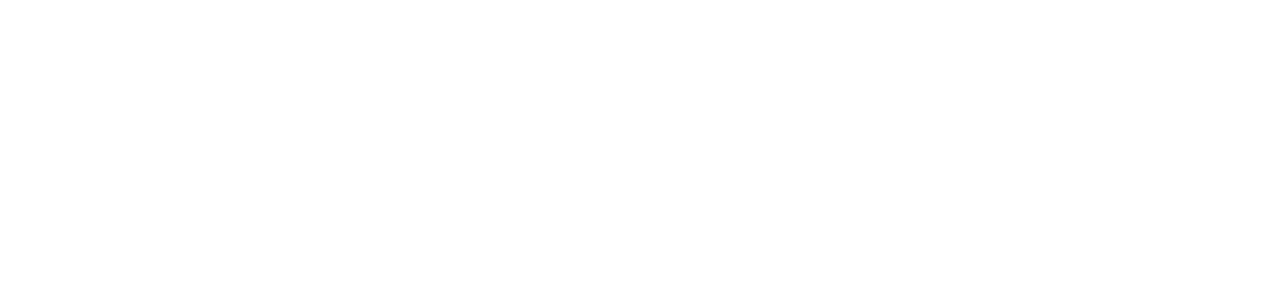
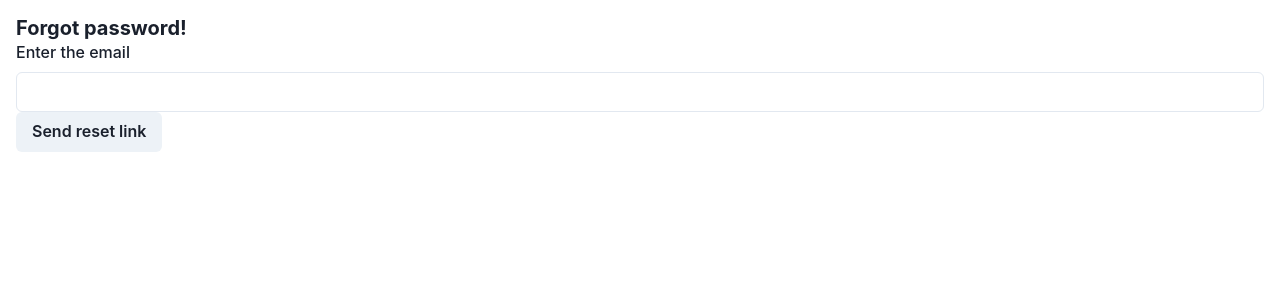
Before and after one commit to glaucusec/expense-tracker-firebase, a React (Vite) app: page /forgot-password in a window 1280 px wide. Before the commit this address had no page. Shown: the top 300 px of the page. Built offline with nearby package versions, Linux system fonts and the light colour scheme.

Commit message:
Forgot Password Workflow

```diff
--- a/src/App.jsx
+++ b/src/App.jsx
@@ -1,17 +1,32 @@
-import { useState } from "react";
+import React from "react";
+import { Routes, Route, Navigate } from "react-router-dom";
 import SignUp from "./components/SignUp";
 import Login from "./components/Login";
 import Home from "./components/Home";
 import Profile from "./components/Profile";
-import { Routes, Route } from "react-router-dom";
+import ForgotPassword from "./components/ForgotPassword";
+import { AuthContext } from "./context/AuthContext";
 
 function App() {
+  const AuthCtx = React.useContext(AuthContext);
+  const loggedIn = AuthCtx.idToken !== "";
+
+  const renderElement = () => {
+    if (loggedIn) {
+      return <Route path="/" element={<Navigate to="/home" />} />;
+    } else {
+      return <Route path="/" element={<Navigate to="/login" />} />;
+    }
+  };
+
   return (
     <Routes>
+      {renderElement()}
       <Route path="/signup" element={<SignUp />} />
       <Route path="/login" element={<Login />} />
       <Route path="/home" element={<Home />} />
       <Route path="/profile" element={<Profile />} />
+      <Route path="/forgot-password" element={<ForgotPassword />} />
     </Routes>
   );
 }
--- /dev/null
+++ b/src/components/ForgotPassword.jsx
@@ -0,0 +1,69 @@
+import React, { useState } from "react";
+import axios from "axios";
+import {
+  Box,
+  Input,
+  FormControl,
+  FormLabel,
+  Heading,
+  Flex,
+  Button,
+  useToast,
+} from "@chakra-ui/react";
+
+const API_KEY = import.meta.env.VITE_API_KEY;
+
+export default function ForgotPassword() {
+  const [isLoading, setIsLoading] = useState(false);
+  const toast = useToast();
+  const [email, setEmail] = useState("");
+
+  const emailUpdateHandler = (e) => {
+    setEmail(e.target.value);
+  };
+
+  const submitHandler = async (e) => {
+    e.preventDefault();
+    try {
+      setIsLoading(true);
+      const response = await axios.post(
+        `https://identitytoolkit.googleapis.com/v1/accounts:sendOobCode?key=${API_KEY}`,
+        {
+          requestType: "PASSWORD_RESET",
+          email: email,
+        },
+        {
+          "Content-Type": "application/json",
+        }
+      );
+      if (response.status == 200) {
+        setIsLoading(false);
+        toast({
+          status: "success",
+          title: "Reset Link sent to mail!",
+        });
+      }
+    } catch (error) {
+      setIsLoading(false);
+      if (error) {
+        toast({
+          status: "error",
+          title: error.response.data.error.message,
+        });
+      }
+    }
+  };
+
+  return (
+    <Box p={4} alignItems={"center"}>
+      <Heading size={"md"}>Forgot password!</Heading>
+
+      <FormControl>
+        <FormLabel>Enter the email</FormLabel>
+        <Input type="email" value={email} onChange={emailUpdateHandler} />
+      </FormControl>
+
+      <Button isLoading={isLoading ? true : false} onClick={submitHandler}>Send reset link</Button>
+    </Box>
+  );
+}
--- a/src/components/Header.jsx
+++ b/src/components/Header.jsx
@@ -4,10 +4,12 @@
 
 export default function Header() {
   const navigate = useNavigate();
+
   const logoutHandler = (e) => {
     localStorage.removeItem("idToken");
     navigate("/login");
   };
+
   return (
     <Flex borderBottom={"1px"} pb={"1rem"}>
       <Box>
--- a/src/components/Login.jsx
+++ b/src/components/Login.jsx
@@ -14,6 +14,8 @@
 import axios from "axios";
 import { AuthContext } from "../context/AuthContext";
 import { useNavigate } from "react-router-dom";
+import { Link } from "react-router-dom";
+import { Link as Clink } from "@chakra-ui/react";
 
 const API_KEY = import.meta.env.VITE_API_KEY;
 
@@ -97,6 +99,9 @@
               </Stack>
             </Stack>
           </form>
+          <Link to={"/forgot-password"}>
+            <Clink>Forgot password ?</Clink>
+          </Link>
         </Box>
       </Stack>
     </Flex>
--- a/src/components/Profile.jsx
+++ b/src/components/Profile.jsx
@@ -77,7 +77,7 @@
       }
     }
     prefillUserData();
-  });
+  }, []);
   return (
     <Box p={4} alignItems={"center"}>
       <Heading size={"md"}>Contact Details</Heading>
--- a/src/context/AuthContext.jsx
+++ b/src/context/AuthContext.jsx
@@ -15,7 +15,7 @@
         AuthStateUpdater(localIdToken);
       }
     })();
-  });
+  }, []);
 
   function AuthStateUpdater(idToken) {
     const newState = { ...state };
```
